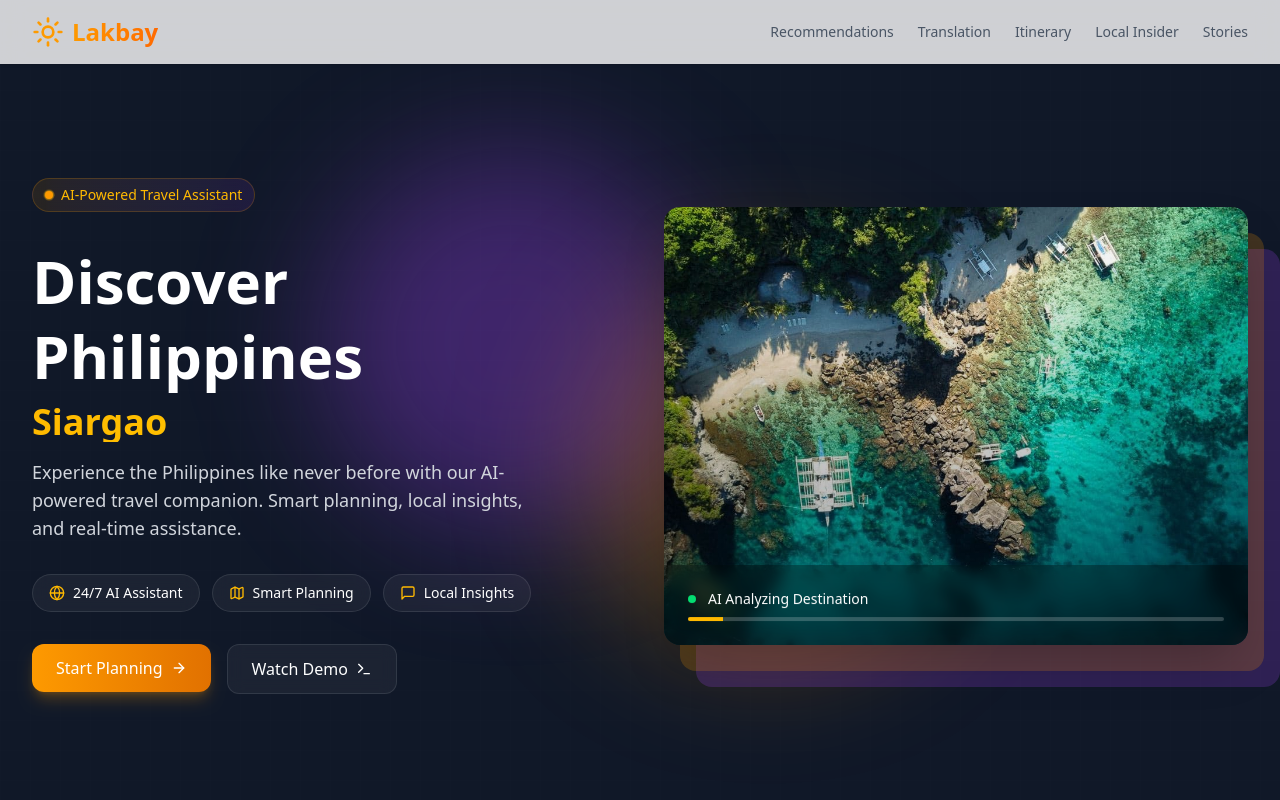
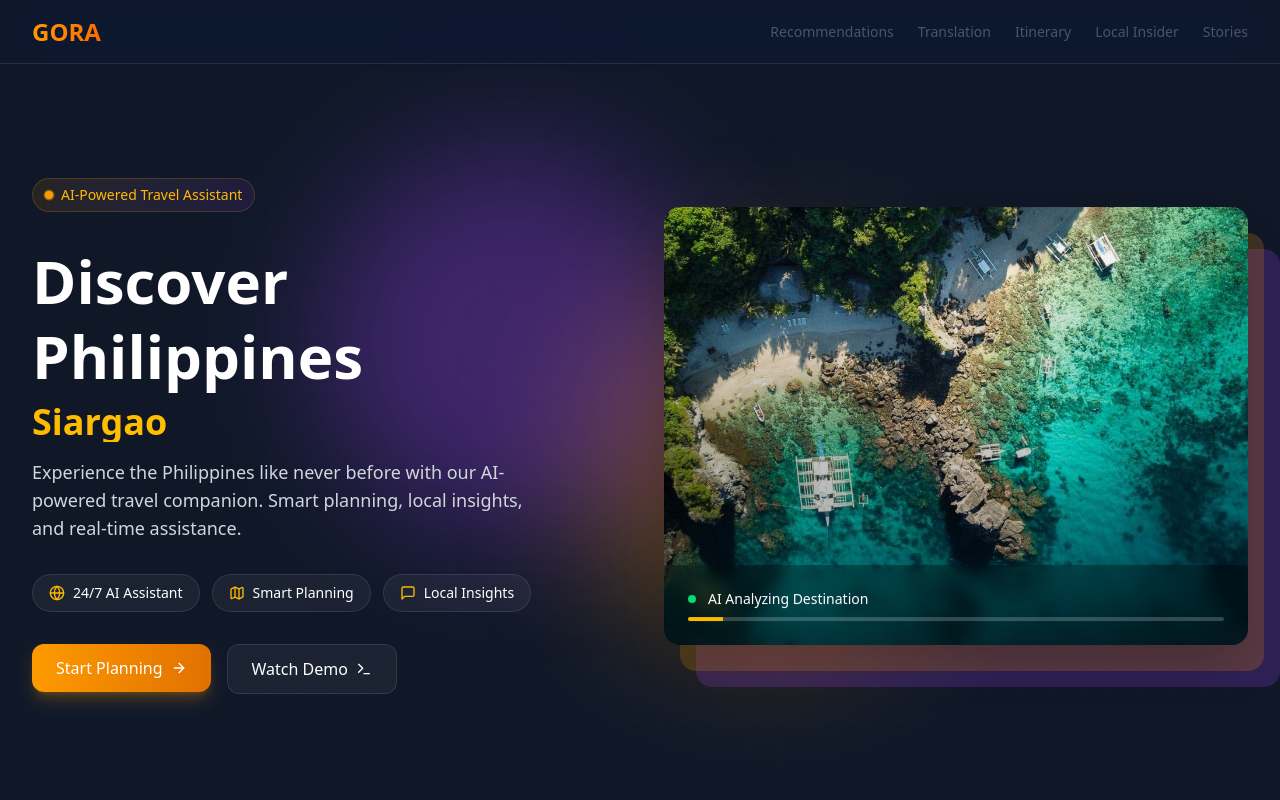
Before and after one commit to generyand/lakbay, a React (Vite) app: page / in a window 1280 px wide. Shown: the top 800 px of the page. Built offline with nearby package versions, Linux system fonts and the light colour scheme.

Commit message:
improved top navbar

```diff
--- a/src/components/layout/Navbar.jsx
+++ b/src/components/layout/Navbar.jsx
@@ -1,6 +1,7 @@
 import { Link, useLocation } from 'react-router-dom';
 import { Sun, Menu, X } from 'lucide-react';
 import { useState } from 'react';
+import logo from "../../assets/gora-logo.png";
 
 function Navbar() {
   const [isMenuOpen, setIsMenuOpen] = useState(false);
@@ -15,13 +16,22 @@
   ];
 
   return (
-    <nav className="fixed top-0 w-full bg-white/80 backdrop-blur-md shadow-sm z-50">
-      <div className="max-w-7xl mx-auto px-4 sm:px-6 lg:px-8">
+    <nav className="fixed top-0 w-full z-50">
+      {/* Glass Background Effect */}
+      <div className="absolute inset-0 bg-dark/[0.6] backdrop-blur-xl backdrop-saturate-150 border-b border-white/[0.1] shadow-[0_2px_4px_rgba(0,0,0,0.02)]" />
+
+      <div className="relative max-w-7xl mx-auto px-4 sm:px-6 lg:px-8">
         <div className="flex items-center justify-between h-16">
           <Link to="/" className="flex items-center gap-2">
-            <Sun className="w-8 h-8 text-amber-500" />
+            {/* <div className="w-10 h-10 md:w-12 md:h-12 relative">
+              <img
+                src={logo}
+                alt="Gora Logo"
+                className="w-full h-full object-contain"
+              />
+            </div> */}
             <span className="text-2xl font-bold bg-gradient-to-r from-amber-500 to-orange-500 bg-clip-text text-transparent">
-              Lakbay
+              GORA
             </span>
           </Link>
 
@@ -44,7 +54,7 @@
 
           {/* Mobile menu button */}
           <button
-            className="md:hidden p-2 rounded-lg text-gray-600 hover:bg-gray-100"
+            className="md:hidden p-2 rounded-lg text-gray-600 hover:bg-black/5 transition-colors"
             onClick={() => setIsMenuOpen(!isMenuOpen)}
           >
             {isMenuOpen ? <X className="w-6 h-6" /> : <Menu className="w-6 h-6" />}
@@ -52,18 +62,19 @@
         </div>
       </div>
 
-      {/* Mobile Navigation */}
+      {/* Mobile Navigation - Updated with glass effect */}
       {isMenuOpen && (
-        <div className="md:hidden">
-          <div className="px-2 pt-2 pb-3 space-y-1 bg-white border-t">
+        <div className="relative md:hidden">
+          <div className="absolute inset-x-0 top-0 bg-dark/[0.6] backdrop-blur-xl backdrop-saturate-150">
+            <div className="px-2 pt-2 pb-3 space-y-1">
               {navigation.map((item) => (
                 <Link
                   key={item.name}
                   to={item.href}
-                className={`block px-3 py-2 rounded-md text-base font-medium ${
+                  className={`block px-3 py-2 rounded-md text-base font-medium transition-colors ${
                     location.pathname === item.href
-                    ? 'text-amber-500 bg-amber-50'
-                    : 'text-gray-600 hover:bg-gray-50 hover:text-amber-500'
+                      ? 'text-amber-500 bg-white/[0.08]'
+                      : 'text-white/90 hover:bg-white/[0.06] hover:text-amber-500'
                   }`}
                   onClick={() => setIsMenuOpen(false)}
                 >
@@ -72,6 +83,7 @@
               ))}
             </div>
           </div>
+        </div>
       )}
     </nav>
   );
```
Also changed, not shown: src/assets/gora-logo.png (added), src/assets/gora-logo.webp (added). Lines whose indentation alone changed are shown as unchanged.
